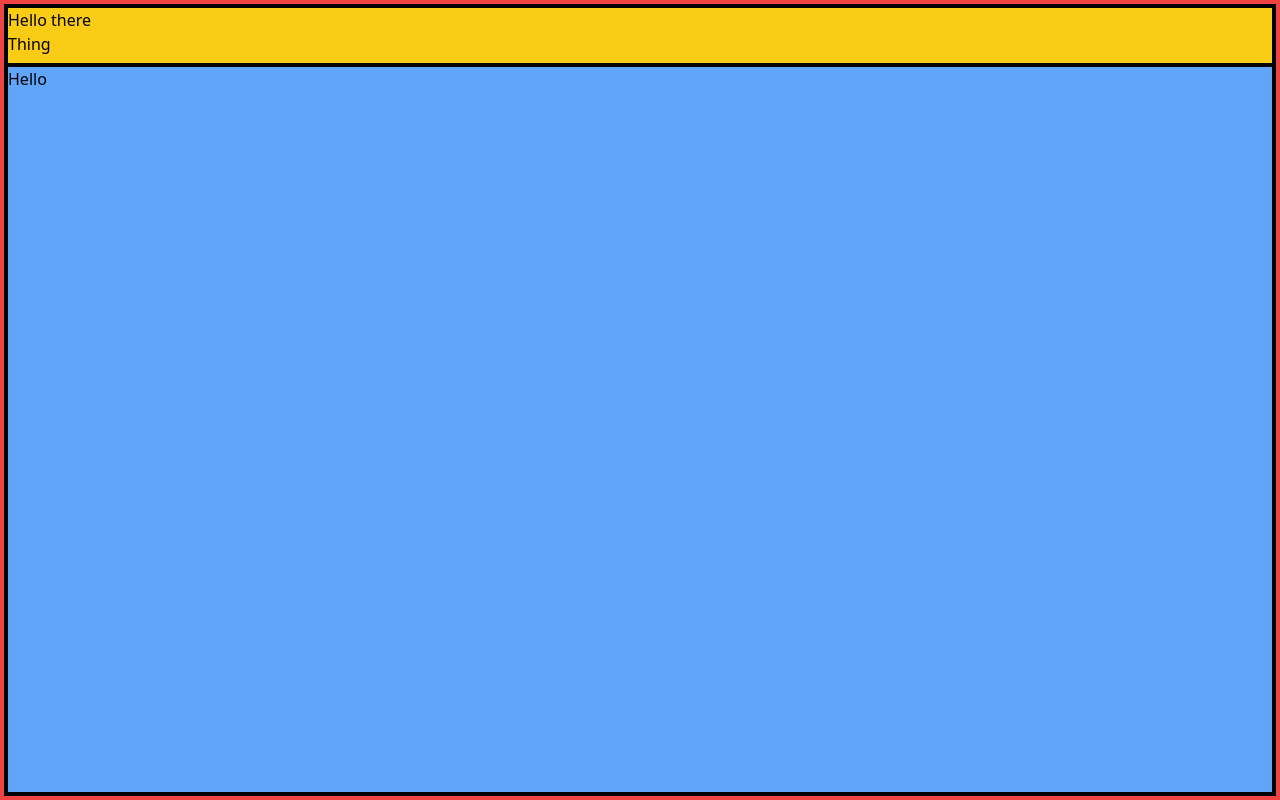
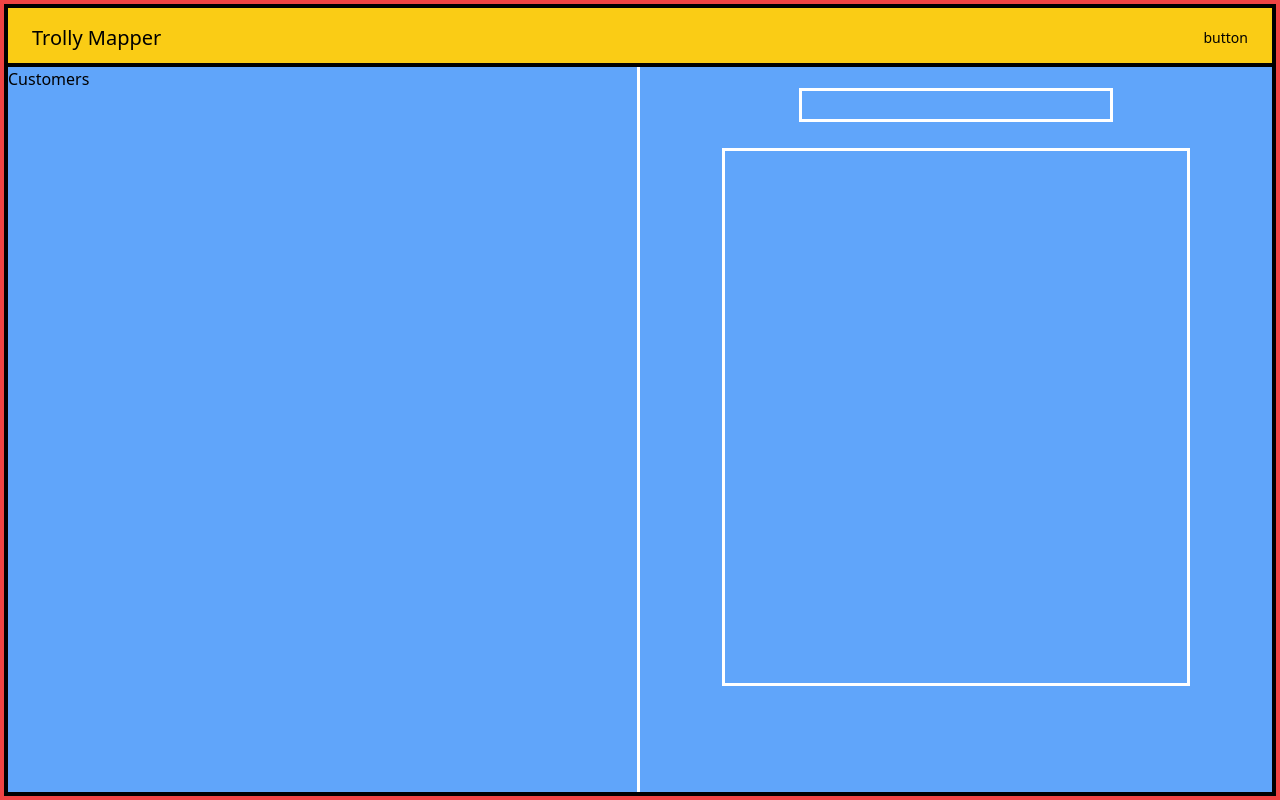
Before and after one commit to LGRV-alt/trolley-mapper, a React (Vite) app: page / in a window 1280 px wide. Built offline with nearby package versions, Linux system fonts and the light colour scheme.

Commit message:
started to add map to screen

```diff
--- a/src/components/Content.jsx
+++ b/src/components/Content.jsx
@@ -1,7 +1,11 @@
+import VechicleSection from "./VechicleSection";
+import CustomerSection from "./CustomerSection";
+
 function Content() {
   return (
-    <div className="outline h-full outline-black outline-4  bg-blue-400">
-      <p>Hello</p>
+    <div className="outline h-full grid grid-cols-2 grid-rows-1 outline-black outline-4  bg-blue-400">
+      <CustomerSection />
+      <VechicleSection />
     </div>
   );
 }
--- /dev/null
+++ b/src/components/CustomerSection.jsx
@@ -0,0 +1,9 @@
+function CustomerSection() {
+  return (
+    <div>
+      <h3>Customers</h3>
+    </div>
+  );
+}
+
+export default CustomerSection;
--- a/src/components/Header.jsx
+++ b/src/components/Header.jsx
@@ -1,8 +1,18 @@
 function Header() {
   return (
-    <div className="h-16 bg-yellow-400 outline outline-black outline-4">
-      <h1>Hello there</h1>
-      <h4>Thing</h4>
+    <div className="flex justify-between items-center  text-xl h-16 bg-yellow-400 outline outline-black outline-4">
+      <h1
+        className="ml-6"
+        onClick={() => {
+          console.log("clicked");
+        }}
+      >
+        Trolly Mapper
+      </h1>
+
+      <ul>
+        <li className="mr-6 text-sm  ">button</li>
+      </ul>
     </div>
   );
 }
--- /dev/null
+++ b/src/components/VechicleSection.jsx
@@ -0,0 +1,10 @@
+function VechicleSection() {
+  return (
+    <div className="outline outline-white p-2 flex content-center flex-col items-center">
+      <div className="outline outline-white w-1/2 h-7 mt-4"></div>
+      <div className="outline outline-white h-3/4 w-3/4 mt-8 "></div>
+    </div>
+  );
+}
+
+export default VechicleSection;
```
